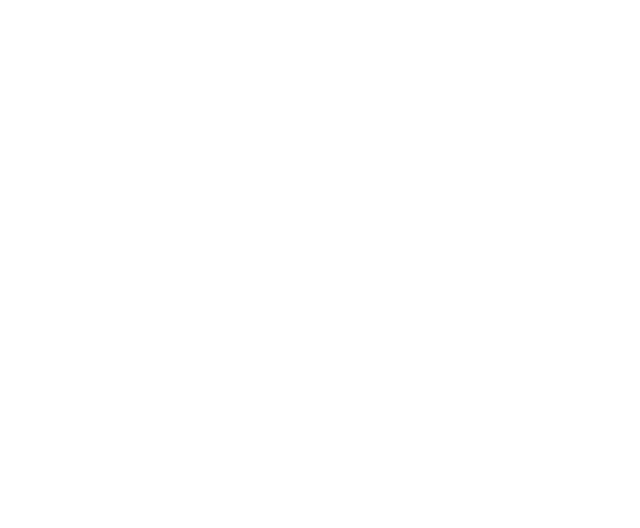
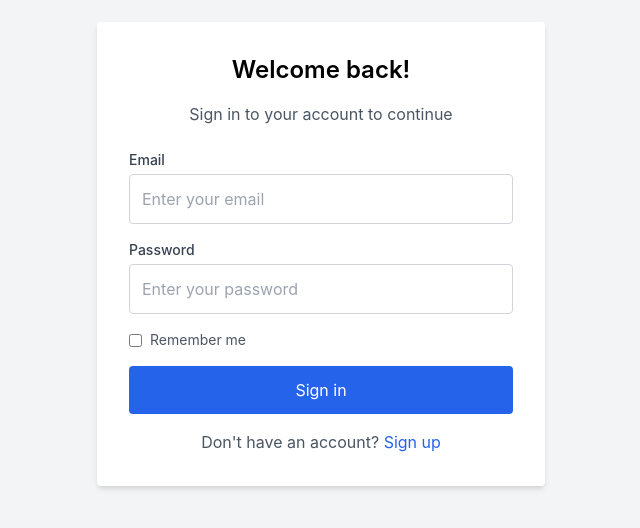
Before and after one commit to Adeel940/Assignment-2-BSCS21008, a React (Create React App) app: page /signin in a window 1280 px wide. Before the commit this address had no page. Shown: the part 146-674 px from the top of the page, without its empty margins (319-959 px from the left). Built offline with nearby package versions, Linux system fonts and the light colour scheme.

Commit message:
implement signin page

```diff
--- a/src/App.js
+++ b/src/App.js
@@ -2,6 +2,7 @@
 
 import Dashboard from "./Dashboard";
 import Profile from "./profile";
+import SignIn from "./signin";
 
 function App() {
   return (
@@ -9,6 +10,7 @@
       <Routes>
         <Route path="/" element={<Dashboard/>} />
         <Route path="/profile" element={<Profile/>} />
+        <Route path="/signin" element={<SignIn/>}/>
       </Routes>
     </Router>
   );
--- a/src/components/sideBar.js
+++ b/src/components/sideBar.js
@@ -2,7 +2,7 @@
 import { Link } from 'react-router-dom';
 const SideBar = () => {
     return (
-        <div className="w-64 bg-gray-800 h-screen p-4">
+        <div className="w-64 bg-gray-800 p-4">
             <h2 className="text-white text-2xl font-semibold mb-4">AdminKit</h2>
             <ul>
                 <li className="text-gray-300 py-2 px-4 hover:bg-gray-700 rounded">
@@ -15,7 +15,13 @@
                         Profile
                     </Link>
                 </li>
-                <li className="text-gray-300 py-2 px-4 hover:bg-gray-700 rounded">Sign In</li>
+                <li className="text-gray-300 py-2 px-4 hover:bg-gray-700 rounded">
+
+                <Link to="/signin">
+                        SignIn
+                    </Link>
+                </li>
+
                 <li className="text-gray-300 py-2 px-4 hover:bg-gray-700 rounded">Sign Up</li>
                 <li className="text-gray-300 py-2 px-4 hover:bg-gray-700 rounded">Blank</li>
             </ul>
--- /dev/null
+++ b/src/signin.js
@@ -0,0 +1,62 @@
+import React from 'react';
+
+const SignIn = () => {
+  return (
+    <div className="flex justify-center items-center h-screen bg-gray-100">
+      <div className="w-full max-w-md p-8 bg-white rounded shadow-md">
+        <h2 className="text-2xl font-semibold mb-4 text-center">Welcome back!</h2>
+        <p className="text-gray-600 mb-6 text-center">Sign in to your account to continue</p>
+        <form>
+          <div className="mb-4">
+            <label htmlFor="email" className="block text-sm font-medium text-gray-700 mb-1">
+              Email
+            </label>
+            <input
+              type="email"
+              id="email"
+              className="w-full p-3 border border-gray-300 rounded focus:outline-none focus:ring-2 focus:ring-blue-500"
+              placeholder="Enter your email"
+            />
+          </div>
+          <div className="mb-4">
+            <label htmlFor="password" className="block text-sm font-medium text-gray-700 mb-1">
+              Password
+            </label>
+            <input
+              type="password"
+              id="password"
+              className="w-full p-3 border border-gray-300 rounded focus:outline-none focus:ring-2 focus:ring-blue-500"
+              placeholder="Enter your password"
+            />
+          </div>
+          <div className="flex items-center mb-4">
+            <input
+              type="checkbox"
+              id="rememberMe"
+              className="mr-2 text-blue-500 focus:ring-blue-500"
+            />
+            <label htmlFor="rememberMe" className="text-sm text-gray-600">
+              Remember me
+            </label>
+          </div>
+          <button
+            type="submit"
+            className="w-full p-3 bg-blue-600 text-white rounded hover:bg-blue-700 transition duration-200"
+          >
+            Sign in
+          </button>
+        </form>
+        <div className="mt-4 text-center">
+          <p className="text-gray-600">
+            Don't have an account?{' '}
+            <a href="/signup" className="text-blue-600 hover:underline">
+              Sign up
+            </a>
+          </p>
+        </div>
+      </div>
+    </div>
+  );
+};
+
+export default SignIn;
```
